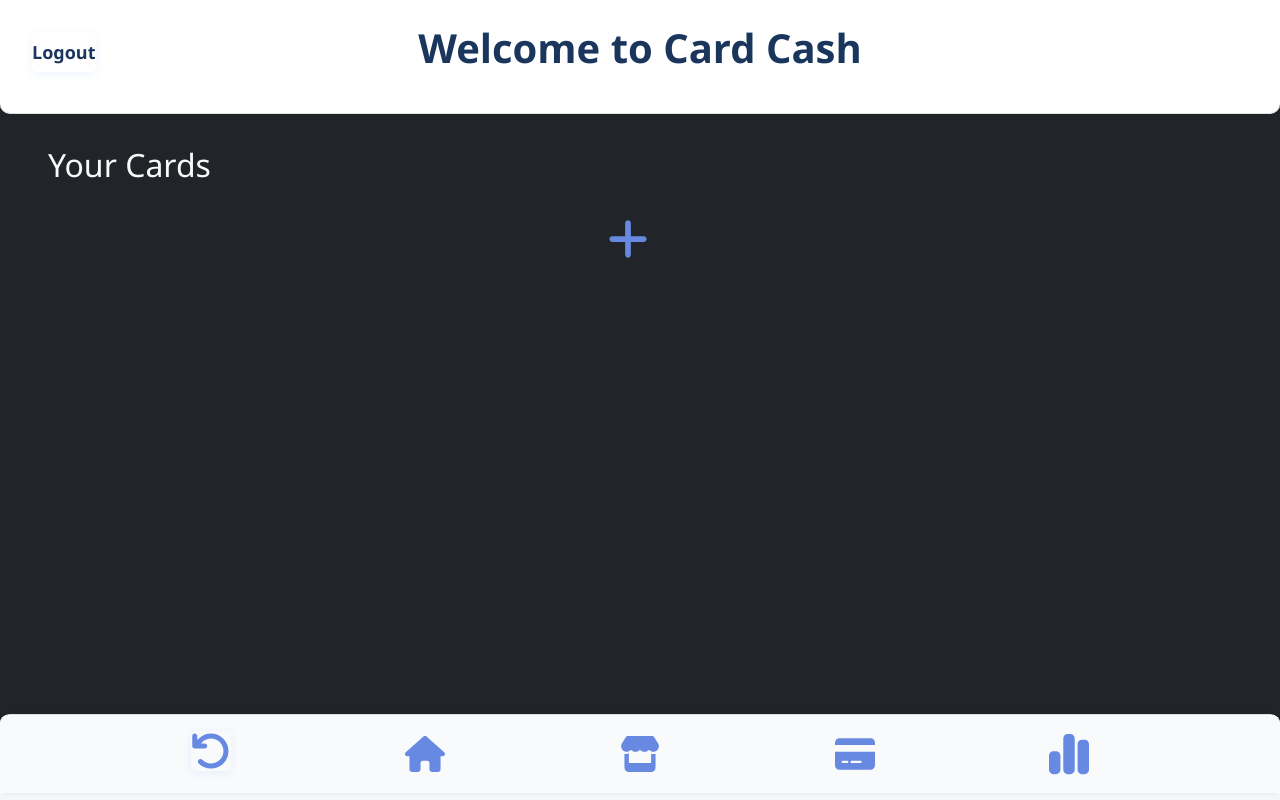
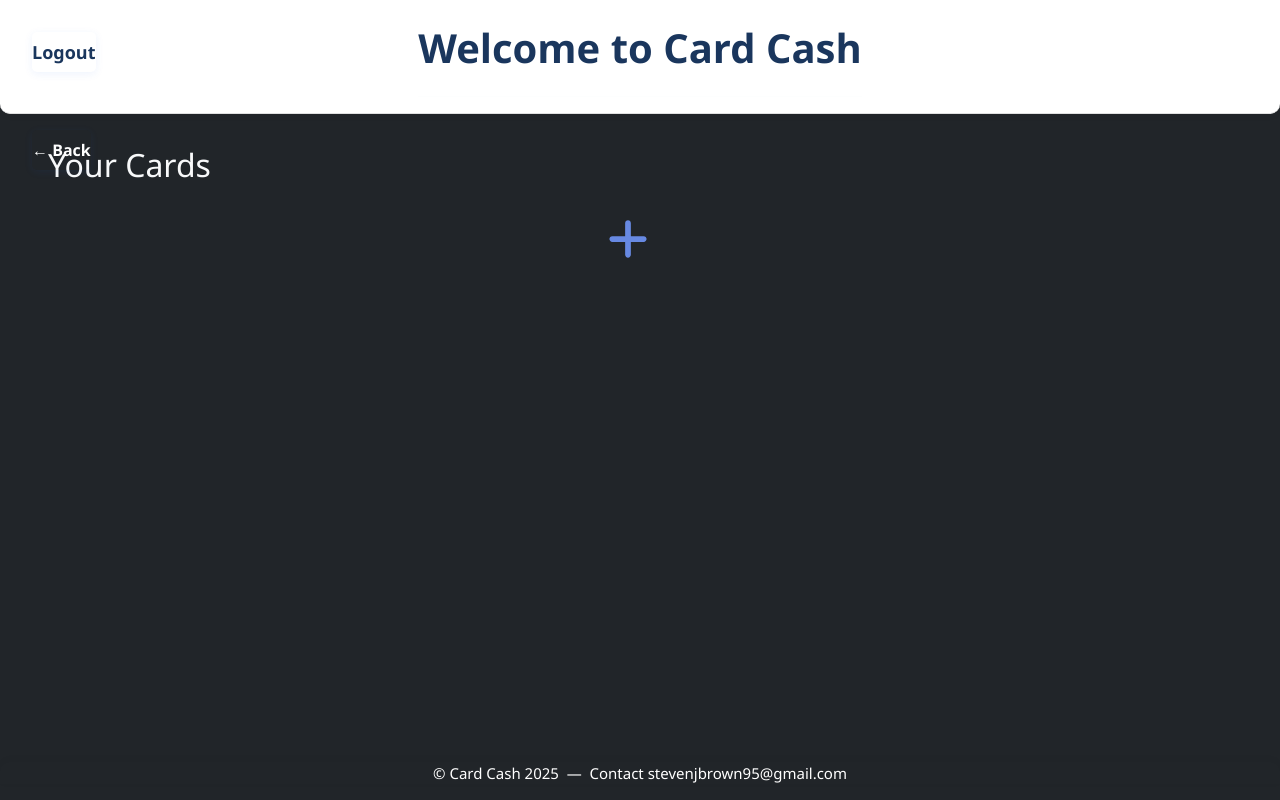
Before and after one commit to stevenjb5M/startup, a React (Vite) app: page /cards in a window 1280 px wide. Built offline with nearby package versions, Linux system fonts and the light colour scheme; sample sign-in values are in the browser's storage.

Commit message:
fixed footer

```diff
--- a/src/app.jsx
+++ b/src/app.jsx
@@ -33,7 +33,7 @@
     };
 
     return (
-        <div className="body bg-dark text-light">
+        <div className="body bg-dark text-light" style={{minHeight: '100vh', display: 'flex', flexDirection: 'column'}}>
             <header style={{position: 'relative'}}>
                 {isLoggedIn && (
                     <button
@@ -60,6 +60,7 @@
                 <hr />
             </header>
 
+            <div style={{flex: 1, display: 'flex', flexDirection: 'column'}}>
                 <Routes>
                     <Route path='/' element={<Login />} />
                     <Route path='/cards' element={<Cards />} />
@@ -68,33 +69,10 @@
                     <Route path='/home' element={<Home />} />
                     <Route path='*' element={<NotFound />} />
                 </Routes>
+            </div>
 
-            <footer>
-                {location.pathname !== '/' && (
-                    <nav id="leaderboard-button-div">
-                        {isLoggedIn ? (
-                            <button className="icon-link" style={{background:'none',border:'none',padding:0,margin:0}} onClick={handleLogout} title="Logout">
-                                <img className="icon-button" src="arrow-rotate-left-solid.svg" alt="Logout" />
-                            </button>
-                        ) : (
-                            <NavLink className="icon-link" to="/">
-                                <img className="icon-button" src="user-solid-2.svg" alt="Login" />
-                            </NavLink>
-                        )}
-                        <NavLink className="icon-link" to="/home">
-                            <img className="icon-button" src="house-solid.svg" alt="Home" />
-                        </NavLink>
-                        <NavLink className="icon-link" to="/locations">
-                            <img className="icon-button" src="store-solid.svg" alt="Locations" />
-                        </NavLink>
-                        <NavLink className="icon-link" to="/cards">
-                            <img className="icon-button" src="credit-card-solid.svg" alt="Cards" />
-                        </NavLink>
-                        <NavLink className="icon-link" to="/leaderboard">
-                            <img className="icon-button" src="chart-simple-solid.svg" alt="Leaderboard" />
-                        </NavLink>
-                    </nav>
-                )}
+            <footer style={{textAlign: 'center', color: '#fff', background: 'transparent', border: 'none', marginTop: 32, marginBottom: 16, fontSize: 15}}>
+                © Card Cash 2025 &nbsp;—&nbsp; Contact stevenjbrown95@gmail.com
             </footer>
         </div>
     );
--- a/src/cards/cards.jsx
+++ b/src/cards/cards.jsx
@@ -111,6 +111,27 @@
 
   return (
     <main>
+      <button
+        onClick={() => navigate('/home')}
+        style={{
+          position: 'absolute',
+          left: 24,
+          top: 90,
+          background: 'none',
+          border: 'none',
+          color: '#fff',
+          fontWeight: 700,
+          fontSize: 16,
+          cursor: 'pointer',
+          padding: 0,
+          zIndex: 2,
+          marginBottom: 30,
+          marginTop: 40
+        }}
+        aria-label="Back to Home"
+      >
+        ← Back
+      </button>
       <div id="cards-div">
         <h2 id="cards-title">Your Cards</h2>
         {error && <div className="error">{error}</div>}
--- a/src/locations/locations.jsx
+++ b/src/locations/locations.jsx
@@ -24,6 +24,27 @@
 
   return (
     <main>
+      <button
+        onClick={() => navigate('/home')}
+        style={{
+          position: 'absolute',
+          left: 24,
+          top: 90,
+          background: 'none',
+          border: 'none',
+          color: '#fff',
+          fontWeight: 700,
+          fontSize: 16,
+          cursor: 'pointer',
+          padding: 0,
+          zIndex: 2,
+          marginBottom: 48,
+          marginTop: 56
+        }}
+        aria-label="Back to Home"
+      >
+        ← Back
+      </button>
       <div id="locations-div">
         <h2 id="locations-title">Your Locations</h2>
         {loading && <p>Loading locations...</p>}
```
Lines whose indentation alone changed are shown as unchanged.
